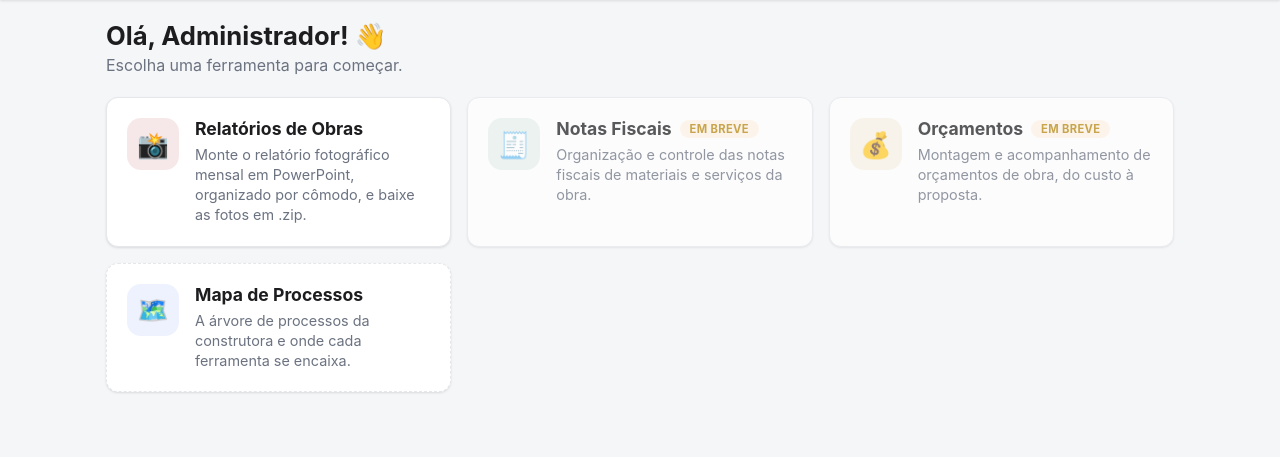
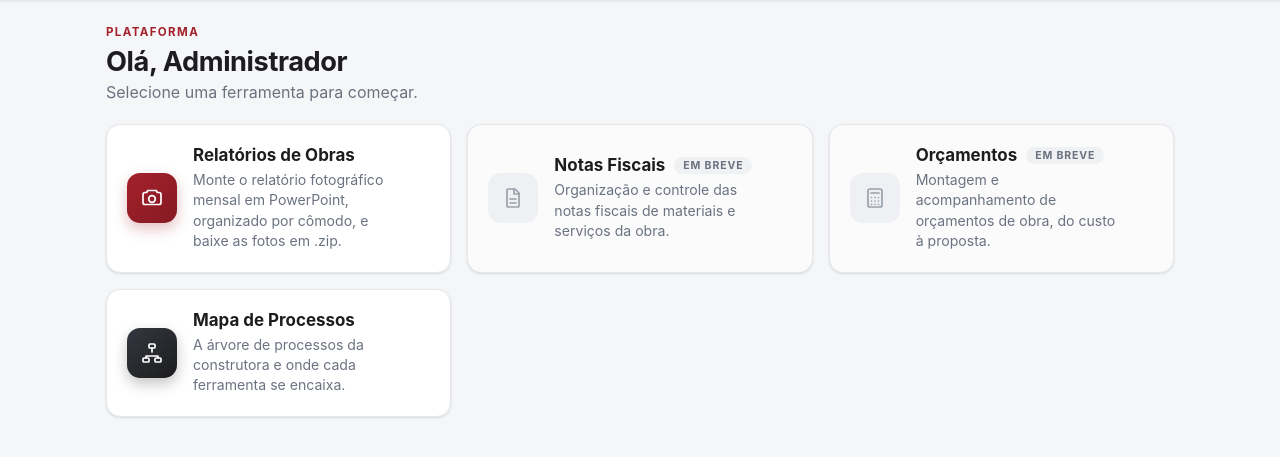
Before and after one commit to pedrogoesia/stewart, a Flask app: page / in a window 1280 px wide. Shown: the part 54-511 px from the top of the page. Run offline with Flask 3, Linux system fonts and the light colour scheme; a user stored in the database is signed in; some libraries are stand-ins or nearby versions.

Commit message:
Visual mais tech do painel: ícones SVG e paleta Stewart unificada
- Substitui os emojis por ícones SVG em estilo linha (templates/_icones.html),
  que herdam a cor via currentColor.
- Cards de ferramenta repaginados: tile de ícone com gradiente vermelho da
  marca, barra de acento na borda e seta que desliza no hover; ferramentas
  'em breve' em tom neutro; card do Mapa de Processos com acento grafite.
- Remove as cores verde/dourado fora da identidade; tudo passa a usar a
  paleta Stewart (vermelho + neutros).
- Tira os emojis dos títulos (painel, relatórios, mapa, em breve) e adiciona
  rótulos 'eyebrow' em maiúsculas para um ar mais tech.

https://claude.ai/code/session_01DfBsRb469UrQ5twVHEMxF3

```diff
--- a/plataforma.py
+++ b/plataforma.py
@@ -20,8 +20,7 @@ FERRAMENTAS = [
         "nome": "Relatórios de Obras",
         "descricao": "Monte o relatório fotográfico mensal em PowerPoint, "
                      "organizado por cômodo, e baixe as fotos em .zip.",
-        "icone": "📸",
-        "cor": "#A3212B",
+        "icone": "camera",
         "endpoint": "relatorios.index",
         "ativo": True,
     },
@@ -30,8 +29,7 @@ FERRAMENTAS = [
         "nome": "Notas Fiscais",
         "descricao": "Organização e controle das notas fiscais de materiais e "
                      "serviços da obra.",
-        "icone": "🧾",
-        "cor": "#1f7a4d",
+        "icone": "receipt",
         "endpoint": None,
         "ativo": False,
     },
@@ -40,8 +38,7 @@ FERRAMENTAS = [
         "nome": "Orçamentos",
         "descricao": "Montagem e acompanhamento de orçamentos de obra, do custo "
                      "à proposta.",
-        "icone": "💰",
-        "cor": "#b8860b",
+        "icone": "calculator",
         "endpoint": None,
         "ativo": False,
     },
--- a/static/css/style.css
+++ b/static/css/style.css
@@ -317,27 +317,79 @@ body.arrastando { cursor: grabbing; user-select: none; }
 }
 
 /* ----------------------------------------------------------- Vitrine de ferramentas */
+.dash-head { margin-bottom: 22px; }
+.dash-eyebrow {
+  display: inline-block; font-size: .72rem; font-weight: 700; letter-spacing: .12em;
+  text-transform: uppercase; color: var(--red); margin-bottom: 6px;
+}
+.dash-head h1 { margin: 0 0 4px; font-size: 1.7rem; letter-spacing: -.015em; }
+
 .ferramenta-grid {
-  display: grid; grid-template-columns: repeat(auto-fill, minmax(300px, 1fr)); gap: 16px;
+  display: grid; grid-template-columns: repeat(auto-fill, minmax(320px, 1fr)); gap: 16px;
 }
 .ferramenta-card {
-  display: flex; gap: 16px; align-items: flex-start;
-  background: var(--card); border: 1px solid var(--line); border-radius: var(--radius);
+  position: relative; display: flex; gap: 16px; align-items: center;
+  background: var(--card); border: 1px solid var(--line); border-radius: 14px;
   box-shadow: var(--shadow); padding: 20px; text-decoration: none; color: inherit;
-  transition: transform .08s, box-shadow .15s, border-color .15s;
+  overflow: hidden;
+  transition: transform .12s ease, box-shadow .18s ease, border-color .18s ease;
 }
-.ferramenta-card:hover { transform: translateY(-2px); box-shadow: 0 8px 24px rgba(0,0,0,.1); border-color: #d4d7dd; }
-.ferramenta-inativa { opacity: .72; }
-.ferramenta-inativa:hover { opacity: 1; }
+/* fina barra de acento na borda esquerda, na cor da marca */
+.ferramenta-card::before {
+  content: ""; position: absolute; left: 0; top: 0; bottom: 0; width: 3px;
+  background: var(--red); transform: scaleY(0); transform-origin: top;
+  transition: transform .18s ease;
+}
+.ferramenta-card:hover {
+  transform: translateY(-3px); box-shadow: 0 14px 30px rgba(29, 29, 31, .12);
+  border-color: #d4d7dd;
+}
+.ferramenta-card:hover::before { transform: scaleY(1); }
+
 .ferramenta-icone {
-  flex: 0 0 auto; width: 52px; height: 52px; border-radius: 14px;
-  display: grid; place-items: center; font-size: 1.6rem;
+  flex: 0 0 auto; width: 50px; height: 50px; border-radius: 13px;
+  display: grid; place-items: center;
+  background: linear-gradient(140deg, var(--red), var(--red-dark));
+  color: #fff; box-shadow: 0 6px 14px rgba(163, 33, 43, .28);
 }
-.ferramenta-icone-grande { width: 80px; height: 80px; font-size: 2.4rem; border-radius: 20px; margin: 0 auto 8px; }
-.ferramenta-corpo h2 { margin: 0 0 6px; font-size: 1.1rem; display: flex; align-items: center; gap: 8px; flex-wrap: wrap; }
-.ferramenta-corpo p { margin: 0; font-size: .9rem; line-height: 1.4; }
-.badge-breve { background: #fff4e5; color: #b8860b; border-radius: 20px; padding: 2px 10px; font-size: .7rem; font-weight: 700; text-transform: uppercase; letter-spacing: .03em; }
-.ferramenta-mapa { border-style: dashed; }
+.ferramenta-icone svg { width: 24px; height: 24px; }
+.ferramenta-icone-grande { width: 84px; height: 84px; border-radius: 22px; margin: 0 auto 10px; }
+.ferramenta-icone-grande svg { width: 40px; height: 40px; }
+
+/* ferramentas ainda não lançadas: tom neutro (mantém a paleta sóbria) */
+.ferramenta-card.is-inativa .ferramenta-icone,
+.is-inativa-icone {
+  background: #eef0f3; color: #9aa1ab; box-shadow: none;
+}
+.ferramenta-card.is-inativa { background: #fbfbfc; }
+
+/* card do Mapa de Processos: acento em grafite (tech, dentro dos neutros) */
+.ferramenta-card.is-mapa .ferramenta-icone {
+  background: linear-gradient(140deg, #33373f, var(--ink));
+  box-shadow: 0 6px 14px rgba(29, 29, 31, .25);
+}
+
+.ferramenta-corpo { flex: 1; min-width: 0; }
+.ferramenta-corpo h2 { margin: 0 0 5px; font-size: 1.06rem; display: flex; align-items: center; gap: 9px; flex-wrap: wrap; }
+.ferramenta-corpo p { margin: 0; font-size: .88rem; line-height: 1.45; color: var(--muted); }
+
+.ferramenta-seta {
+  flex: 0 0 auto; color: var(--line); display: grid; place-items: center;
+  opacity: 0; transform: translateX(-6px);
+  transition: opacity .18s ease, transform .18s ease, color .18s ease;
+}
+.ferramenta-seta svg { width: 20px; height: 20px; }
+.ferramenta-card:hover .ferramenta-seta { opacity: 1; transform: translateX(0); color: var(--red); }
+.ferramenta-card.is-mapa:hover .ferramenta-seta { color: var(--ink); }
+
+.badge-breve {
+  background: #f0f1f3; color: var(--muted); border-radius: 20px; padding: 2px 9px;
+  font-size: .66rem; font-weight: 700; text-transform: uppercase; letter-spacing: .08em;
+}
+.badge-breve-grande { display: inline-block; margin-top: 14px; padding: 5px 14px; font-size: .72rem; }
+.breve-wrap .ferramenta-icone-grande { display: grid; }
+.breve-desc { max-width: 460px; margin: 8px auto 0; }
+.breve-nota { margin-top: 16px; }
 
 /* ----------------------------------------------------------- Mapa de Processos (árvore) */
 .proc-legenda { display: flex; align-items: center; flex-wrap: wrap; gap: 6px; margin: 0 0 16px; font-size: .82rem; }
--- /dev/null
+++ b/templates/_icones.html
@@ -0,0 +1,19 @@
+{#
+  Ícones SVG em estilo "linha" (stroke = currentColor, então herdam a cor do
+  elemento via CSS). Uso: {% from "_icones.html" import icone %} e {{ icone('camera') }}.
+#}
+{% macro icone(nome) -%}
+{%- if nome == 'camera' -%}
+<svg viewBox="0 0 24 24" fill="none" stroke="currentColor" stroke-width="1.7" stroke-linecap="round" stroke-linejoin="round"><path d="M3 8.5A2 2 0 0 1 5 6.5h1.6l1.2-2h8.4l1.2 2H19a2 2 0 0 1 2 2v8a2 2 0 0 1-2 2H5a2 2 0 0 1-2-2z"/><circle cx="12" cy="13" r="3.3"/></svg>
+{%- elif nome == 'receipt' -%}
+<svg viewBox="0 0 24 24" fill="none" stroke="currentColor" stroke-width="1.7" stroke-linecap="round" stroke-linejoin="round"><path d="M7 3h7l4 4v13a1 1 0 0 1-1 1H7a1 1 0 0 1-1-1V4a1 1 0 0 1 1-1z"/><path d="M13 3v5h5"/><path d="M9 13h6M9 17h6"/></svg>
+{%- elif nome == 'calculator' -%}
+<svg viewBox="0 0 24 24" fill="none" stroke="currentColor" stroke-width="1.7" stroke-linecap="round" stroke-linejoin="round"><rect x="5" y="3" width="14" height="18" rx="2"/><path d="M8 7h8"/><path d="M8.5 11.5h.01M12 11.5h.01M15.5 11.5h.01M8.5 15h.01M12 15h.01M15.5 15h.01M8.5 18.3h.01M12 18.3h.01M15.5 18.3h.01"/></svg>
+{%- elif nome == 'flow' -%}
+<svg viewBox="0 0 24 24" fill="none" stroke="currentColor" stroke-width="1.7" stroke-linecap="round" stroke-linejoin="round"><rect x="9" y="3" width="6" height="4" rx="1"/><rect x="3" y="17" width="6" height="4" rx="1"/><rect x="15" y="17" width="6" height="4" rx="1"/><path d="M12 7v4M6 17v-2h12v2"/></svg>
+{%- elif nome == 'arrow' -%}
+<svg viewBox="0 0 24 24" fill="none" stroke="currentColor" stroke-width="1.9" stroke-linecap="round" stroke-linejoin="round"><path d="M5 12h13M12 6l6 6-6 6"/></svg>
+{%- elif nome == 'wrench' -%}
+<svg viewBox="0 0 24 24" fill="none" stroke="currentColor" stroke-width="1.7" stroke-linecap="round" stroke-linejoin="round"><path d="M14.7 6.3a4 4 0 0 0-5.2 5.2L4 17l3 3 5.5-5.5a4 4 0 0 0 5.2-5.2l-2.4 2.4-2.1-.6-.6-2.1z"/></svg>
+{%- endif -%}
+{%- endmacro %}
--- a/templates/dashboard.html
+++ b/templates/dashboard.html
@@ -1,39 +1,34 @@
 {% extends "base.html" %}
+{% from "_icones.html" import icone %}
 {% block title %}Plataforma Stewart{% endblock %}
 
 {% block content %}
-<div class="page-head">
-  <div>
-    <h1>Olá{% if current_user.nome %}, {{ current_user.nome.split(' ')[0] }}{% endif %}! 👋</h1>
-    <p class="muted">Escolha uma ferramenta para começar.</p>
-  </div>
+<div class="dash-head">
+  <span class="dash-eyebrow">Plataforma</span>
+  <h1>Olá{% if current_user.nome %}, {{ current_user.nome.split(' ')[0] }}{% endif %}</h1>
+  <p class="muted">Selecione uma ferramenta para começar.</p>
 </div>
 
 <div class="ferramenta-grid">
   {% for f in ferramentas %}
-  {% if f.ativo %}
-  <a class="ferramenta-card" href="{{ url_for(f.endpoint) }}">
-  {% else %}
-  <a class="ferramenta-card ferramenta-inativa" href="{{ url_for('main.ferramenta', slug=f.slug) }}">
-  {% endif %}
-    <span class="ferramenta-icone" style="background: {{ f.cor }}1a; color: {{ f.cor }};">{{ f.icone }}</span>
+  <a class="ferramenta-card {% if not f.ativo %}is-inativa{% endif %}"
+     href="{% if f.ativo %}{{ url_for(f.endpoint) }}{% else %}{{ url_for('main.ferramenta', slug=f.slug) }}{% endif %}">
+    <span class="ferramenta-icone">{{ icone(f.icone) }}</span>
     <div class="ferramenta-corpo">
-      <h2>
-        {{ f.nome }}
-        {% if not f.ativo %}<span class="badge badge-breve">em breve</span>{% endif %}
-      </h2>
-      <p class="muted">{{ f.descricao }}</p>
+      <h2>{{ f.nome }}{% if not f.ativo %}<span class="badge-breve">em breve</span>{% endif %}</h2>
+      <p>{{ f.descricao }}</p>
     </div>
+    <span class="ferramenta-seta">{{ icone('arrow') }}</span>
   </a>
   {% endfor %}
 
-  <a class="ferramenta-card ferramenta-mapa" href="{{ url_for('main.mapa_processos') }}">
-    <span class="ferramenta-icone" style="background:#eef2ff; color:#4456c7;">🗺️</span>
+  <a class="ferramenta-card is-mapa" href="{{ url_for('main.mapa_processos') }}">
+    <span class="ferramenta-icone">{{ icone('flow') }}</span>
     <div class="ferramenta-corpo">
       <h2>Mapa de Processos</h2>
-      <p class="muted">A árvore de processos da construtora e onde cada
-        ferramenta se encaixa.</p>
+      <p>A árvore de processos da construtora e onde cada ferramenta se encaixa.</p>
     </div>
+    <span class="ferramenta-seta">{{ icone('arrow') }}</span>
   </a>
 </div>
 {% endblock %}
--- a/templates/index.html
+++ b/templates/index.html
@@ -5,7 +5,8 @@
 <a class="back-link" href="{{ url_for('main.dashboard') }}">← Ferramentas</a>
 <div class="page-head">
   <div>
-    <h1>📸 Relatórios de Obras</h1>
+    <span class="dash-eyebrow">Ferramenta</span>
+    <h1>Relatórios de Obras</h1>
     <p class="muted">Suas obras e fotos para gerar os relatórios.</p>
   </div>
   <button class="btn btn-primary" onclick="document.getElementById('nova-obra').showModal()">
```
Also changed, not shown: templates/ferramenta_em_breve.html (+7 -7 lines), templates/mapa_processos.html (+4 -3 lines).
